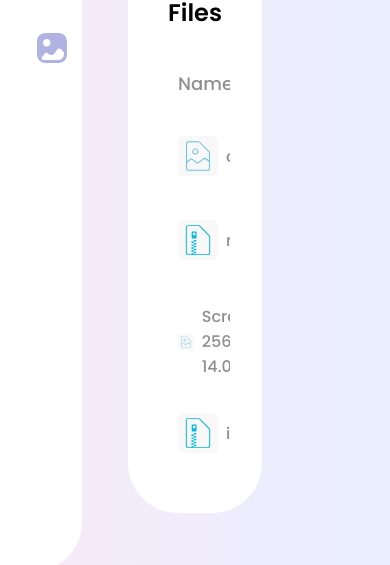
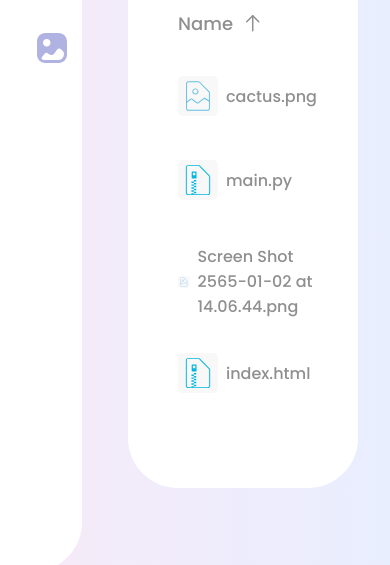
Before and after one commit to thetkpark/cscms-storage, a React (Create React App) app in the folder client/: page / in a window 390 px wide. Both pictures are taken after a click on the element "My Files". Shown: the part 272-837 px from the top of the page. Built offline with nearby package versions, Linux system fonts and the light colour scheme.

Commit message:
add: handle responsive :sparkles:

```diff
--- a/client/src/NewApp.js
+++ b/client/src/NewApp.js
@@ -229,9 +229,9 @@ function App() {
 	return (
 		<Fragment>
 			<div className={styles.App}>
-				<div className={styles.Wrapper}>
+				<div>
 					<Navbar auth={auth.isAuthenticated} handleAction={handleAction} />
-					<div style={{ padding: '1rem 8rem', display: 'flex', flexDirection: 'column' }}>
+					<div className={styles.ContentWrapper}>
 						{auth.isAuthenticated ? (
 							<UserProfile user={auth.user} handleChangeRoute={handleChangeRoute} />
 						) : null}
--- a/client/src/components/upload/UploadContainer.js
+++ b/client/src/components/upload/UploadContainer.js
@@ -99,7 +99,7 @@ const UploadContainer = ({ type, handleUpload, setError, progress }) => {
 			</div>
 			{type === 'file' ? (
 				<div style={{ marginTop: '1rem', display: 'flex', justifyContent: 'center' }}>
-					<div style={{ width: '280px', padding: '0 3rem' }}>
+					<div style={{ width: '280px', padding: '0 1rem' }}>
 						<div
 							style={{
 								display: 'flex',
--- a/client/src/components/util/FileIcon.js
+++ b/client/src/components/util/FileIcon.js
@@ -1,5 +1,6 @@
 import { Fragment } from 'react'
 import Icon from './Icon'
+import styles from '../../styles/FileIcon.module.css'
 
 const FileIcon = ({ ext, type }) => {
 	const getDisplay = () => {
@@ -25,7 +26,14 @@ const FileIcon = ({ ext, type }) => {
 			return <Icon name="other-file" />
 		}
 	}
-	return <Fragment>{getDisplay()}</Fragment>
+	return (
+		<Fragment>
+			<div className={styles.FileIcon}
+			>
+				{getDisplay()}
+			</div>
+		</Fragment>
+	)
 }
 
 export default FileIcon
--- /dev/null
+++ b/client/src/styles/FileIcon.module.css
@@ -0,0 +1,6 @@
+.FileIcon {
+	width: 48px;
+	display: flex;
+	justify-content: center;
+	align-items: center;
+}
--- a/client/src/styles/NewApp.module.css
+++ b/client/src/styles/NewApp.module.css
@@ -6,3 +6,15 @@
 * {
 	font-family: 'Poppins', sans-serif;
 }
+
+.ContentWrapper {
+	padding: 1rem 8rem;
+	display: flex;
+	flex-direction: column;
+}
+
+@media screen and (max-width: 1024px) {
+	.ContentWrapper {
+		padding: 1rem 2rem 1rem 8rem;
+	}
+}
```
